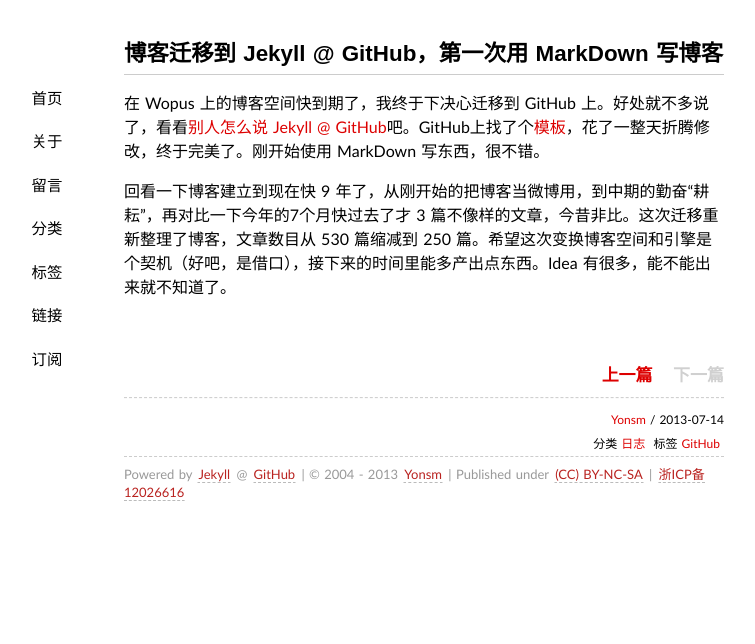
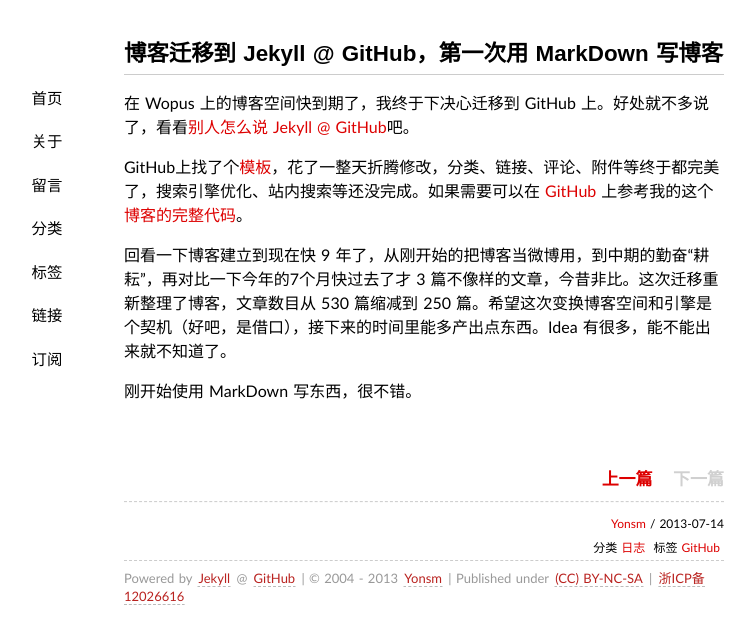
Before and after one commit to Yonsm/Yonsm.github.io, a Jekyll site: the page built from _posts/2013-07-14-my-first-jekyll-blog.md, in a window 1280 px wide. Shown: the top 644 px of the page, without its empty margins (216-971 px from the left). Built offline with Jekyll 4.4.1, drawn with Linux system fonts in a browser that asks for light colours; some web fonts are replaced; Markdown is read by kramdown in place of the engine named in the settings; comment, search, counter and statistics services are not loaded.

Commit message:
更新文章

```diff
--- a/_posts/2013-07-14-my-first-jekyll-blog.md
+++ b/_posts/2013-07-14-my-first-jekyll-blog.md
@@ -4,8 +4,13 @@ title: "博客迁移到 Jekyll @ GitHub，第一次用 MarkDown 写博客"
 description: "第一篇博客"
 category: 日志
 tags: [GitHub]
+date: 2013-07-14 15:43:57+00:00
 ---
 
-在 Wopus 上的博客空间快到期了，我终于下决心迁移到 GitHub 上。好处就不多说了，看看[别人怎么说 Jekyll @ GitHub](http://www.besteric.com/2013/05/08/migrate-wordpress-to-jekyll/)吧。GitHub上找了个[模板](http://webfrogs.me/2012/12/20/use-jekyll/)，花了一整天折腾修改，终于完美了。刚开始使用 MarkDown 写东西，很不错。
+在 Wopus 上的博客空间快到期了，我终于下决心迁移到 GitHub 上。好处就不多说了，看看[别人怎么说 Jekyll @ GitHub](http://www.besteric.com/2013/05/08/migrate-wordpress-to-jekyll/)吧。
+
+GitHub上找了个[模板](http://webfrogs.me/2012/12/20/use-jekyll/)，花了一整天折腾修改，分类、链接、评论、附件等终于都完美了，搜索引擎优化、站内搜索等还没完成。如果需要可以在 [GitHub](http://www.github.com/Yonsm) 上参考我的这个 [博客的完整代码](http://www.github.com/Yonsm/NET)。
 
 回看一下博客建立到现在快 9 年了，从刚开始的把博客当微博用，到中期的勤奋“耕耘”，再对比一下今年的7个月快过去了才 3 篇不像样的文章，今昔非比。这次迁移重新整理了博客，文章数目从 530 篇缩减到 250 篇。希望这次变换博客空间和引擎是个契机（好吧，是借口），接下来的时间里能多产出点东西。Idea 有很多，能不能出来就不知道了。
+
+刚开始使用 MarkDown 写东西，很不错。
```
